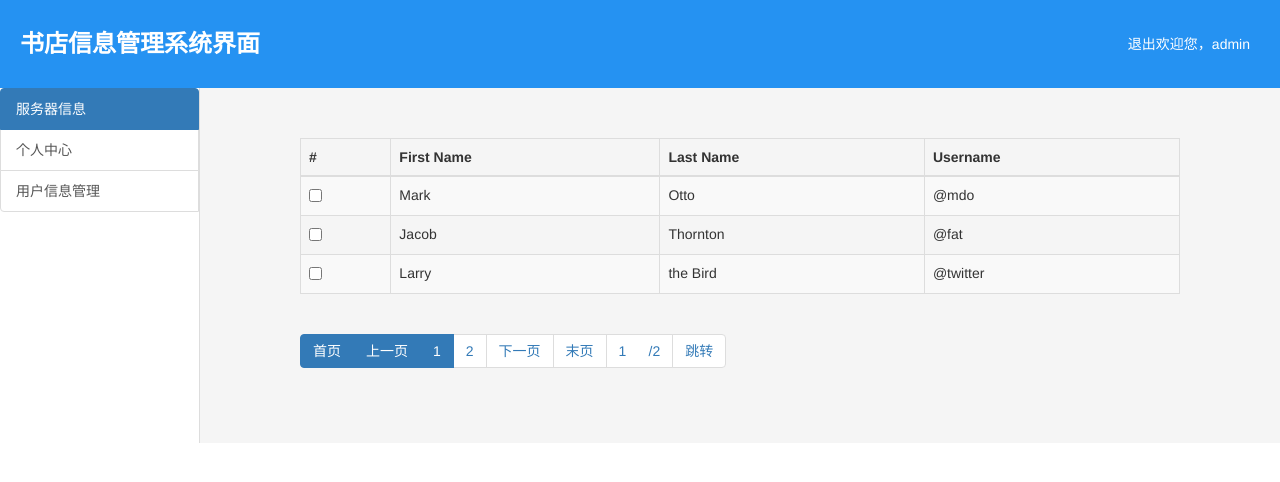
After one commit to dsl14122/bysjAboutPHP, a PHP site: page /admin/address.html in a window 1280 px wide. The commit adds this page. Shown: the top 482 px of the page. Run offline with PHP 8.4, Linux system fonts and the light colour scheme.

```diff
--- /dev/null
+++ b/admin/address.html
@@ -0,0 +1,113 @@
+<!DOCTYPE html>
+<html lang="en">
+<head>
+    <meta charset="UTF-8">
+    <meta name="viewport" content="width=device-width, initial-scale=1.0">
+    <meta http-equiv="X-UA-Compatible" content="ie=edge">
+    <title>后台主页</title>
+    <link rel="stylesheet" href="./less/base.css">
+    <link rel="stylesheet" href="./lib/bootstrap/css/bootstrap.min.css">
+    <link rel="stylesheet" href="./less/index.css">
+</head>
+<body>
+    <main id="main" class='main' >
+
+        <div class="main_title">
+            <div class="top_left">
+                <a href="#">
+                    <h2>书店信息管理系统界面</h2>
+                </a>
+            </div>
+            <div class="top_right">
+                <div class="logout">
+                    <a href="#"><span>退出</span></a>
+                </div>
+                <div class="user">
+                    <span>欢迎您，admin</span>
+                </div>
+            </div>
+        </div>
+        <div class="main_content">
+            <div class="main_left">
+                <div class="list-group">
+                    <a href="index.html" class="list-group-item active"> 服务器信息 </a>
+                    <!-- 通过data-toggle 和 data-target来和后面的一级二级分类关联 点击切换
+                    使用collapse插件 -->
+                    <a href="#" class="list-group-item" data-toggle="collapse" data-target="#categoryManage">个人中心</a>
+                    <div class="collapse list-group" id="categoryManage">
+                        <a href="product.html" class="list-group-item">商品管理</a>
+                        <a href="address.html" class="list-group-item">收货地址管理</a>
+                    </div>
+                    <a href="userInfo.html" class="list-group-item">用户信息管理</a>
+                </div>
+            </div>
+            <div class="main_right">
+                    <table class="table table-bordered table-hover table-striped">
+                            <thead>
+                              <tr>
+                                <th>#</th>
+                                <th>First Name</th>
+                                <th>Last Name</th>
+                                <th>Username</th>
+                              </tr>
+                            </thead>
+                            <tbody>
+                              <tr>
+                                <th scope="row">
+                                    <input type="checkbox">
+                                </th>
+                                <td>Mark</td>
+                                <td>Otto</td>
+                                <td>@mdo</td>
+                              </tr>
+                              <tr>
+                                <th scope="row">
+                                    <input type="checkbox">
+                                </th>
+                                <td>Jacob</td>
+                                <td>Thornton</td>
+                                <td>@fat</td>
+                              </tr>
+                              <tr>
+                                <th scope="row">
+                                    <input type="checkbox">
+                                </th>
+                                <td>Larry</td>
+                                <td>the Bird</td>
+                                <td>@twitter</td>
+                              </tr>
+                            </tbody>
+                     </table>
+                <!-- 分页器      -->
+                <ul id="page" class="pagination">
+                    <li class="active">
+                        <a data-original-title="" title="">首页</a>
+                    </li>
+                    <li class="active">
+                        <a data-original-title="" title="">上一页</a>
+                    </li>
+                    <li class="active">
+                        <a data-original-title="" title="">1</a>
+                    </li>
+                    <li>
+                        <a data-original-title="" title="">2</a>
+                    </li>
+                    <li><a data-original-title="" title="">下一页</a>
+                    </li>
+                    <li>
+                        <a data-original-title="" title="">末页</a>
+                    </li>
+                    <li>
+                        <span><input type="text" style="width: 30px;height: 20px;" value="1">/2</span></li><li><span>跳转</span>
+                    </li>
+                </ul>
+            </div>
+        </div>
+    </main>
+
+</body>
+</html>
+<script src="./lib/jquery/jquery.min.js"></script>
+<script src="./lib/bootstrap/js/bootstrap.min.js"></script>
+<script src="./lib/bootstrap/js/bootstrap-paginator.js"></script>
+<script src="./js/address.js"></script>
--- /dev/null
+++ b/admin/less/base.css
@@ -0,0 +1,89 @@
+
+body,
+div,
+a,
+img,
+input,
+span,
+p,
+ul,
+li,
+h1,
+h2,
+h3,
+h4,
+i,
+em,
+dl,
+dt,
+dd,
+tr,
+td,
+ins,
+del,
+strong{
+    margin:0;
+    padding:0
+}
+em,
+i{
+    font-style:normal
+}
+li{
+    list-style:none
+}
+ul{
+    margin: 0;
+    padding: 0;
+}
+
+img{
+    border:0;
+    vertical-align:middle;
+}
+button{
+    cursor:pointer
+}
+a{
+    color:#000;
+    text-decoration:none
+}
+
+input{
+    border: 0;
+    outline: none
+}
+button,
+input{
+    font-family:Microsoft YaHei,Heiti SC,tahoma,arial,Hiragino Sans GB,\\5B8B\4F53,sans-serif;
+}
+body{
+    -webkit-font-smoothing:antialiased;
+    background-color:#fff;
+    font:12px/1.5 Microsoft YaHei,Heiti SC,tahoma,arial,Hiragino Sans GB,\\5B8B\4F53,sans-serif;
+    color:#666;
+}
+.clearfix:after{
+    visibility:hidden;
+    clear:both;
+    display:block;
+    content:".";
+    height:0;
+}
+.clearfix{
+    *zoom:1
+}
+
+.hide,
+.none{
+    display:none;
+}
+.float_t{
+    float: left;
+}
+.float_r{
+    float: right;
+}
+.show{
+    display: block;
+}
--- a/admin/less/index.css
+++ b/admin/less/index.css
@@ -1,7 +1,69 @@
-#main .main-title {
+.main {
+  display: flex;
+  flex-direction: column;
+}
+.main .main_title {
   display: flex;
   justify-content: space-between;
   align-items: center;
-  height: 100px;
-  background-color: pink;
+  height: 88px;
+  background-color: #2592f2;
+  color: #fff;
 }
+.main .main_title .top_left {
+  padding-left: 20px;
+  padding-bottom: 10px;
+}
+.main .main_title .top_left a {
+  color: #fff;
+}
+.main .main_title .top_left a h2 {
+  font-size: 24px;
+  font-weight: bold;
+}
+.main .main_title .top_left a:hover {
+  text-decoration: none;
+}
+.main .main_title .top_right {
+  display: flex;
+  justify-content: center;
+  align-items: center;
+}
+.main .main_title .top_right .logout a {
+  color: #fff;
+}
+.main .main_title .top_right .user {
+  padding-right: 30px;
+}
+.main .main_content {
+  flex: 1;
+  display: flex;
+  justify-content: center;
+}
+.main .main_content .main_left {
+  width: 200px;
+  border-right: 1px solid #ddd;
+}
+.main .main_content .main_left .list-group {
+  margin-bottom: 0px;
+}
+.main .main_content .main_left .list-group-item {
+  border-bottom-right-radius: 0px;
+}
+.main .main_content .main_right {
+  background-color: #f5f5f5;
+  flex: 1;
+  padding: 50px 100px;
+}
+.main .main_content .main_right .row {
+  line-height: 50px;
+  border: 1px solid #ddd;
+}
+.main .main_content .main_right .row .col-md-12 {
+  font-size: 18px;
+  font-weight: bold;
+}
+.main .main_content .main_right .row .col-md-3 {
+  height: 50px;
+  border-right: 1px  solid #ddd;
+}
--- a/admin/less/index.less
+++ b/admin/less/index.less
@@ -1,32 +1,84 @@
-@main-color:#1c77ac;
+@main-color:#2592f2;
+
 
 // 主页面样式
-#main{
+.main{
+     display: flex;
 
-    .main-title{
+     flex-direction: column;
+    .main_title{
         display: flex;
         justify-content: space-between;
         align-items: center;
-        height: 100px;
-        background-color: pink;
-        .top-left{
-
+        height: 88px;
+        background-color: @main-color;
+        color: #fff;
+        .top_left{
+            padding-left: 20px;
+            padding-bottom: 10px;
            a{
-               h2{ }
+            color: #fff;
+               h2{
+                   font-size: 24px;
+                   font-weight: bold;
+                }
+             &:hover{
+                 text-decoration: none;
+             }
            }
         }
-        .top-right{
+        .top_right{
+            display: flex;
+            justify-content: center;
+            align-items: center;
+           .logout{
+               a{
+                color: #fff;
+                   span{
+
+                   }
+               }
+           }
+         .user{
+           padding-right: 30px;
+         }
+        }
+    }
 
 
+    .main_content{
+        flex: 1;
+        display: flex;
+        justify-content: center;
+
+        .main_left{
+         width: 200px;
+
+         border-right: 1px solid #ddd;
+         .list-group{
+             margin-bottom: 0px;
+         }
+         .list-group-item {
+            border-bottom-right-radius: 0px;
+           }
         }
-    }
-    .main-content{
+        .main_right{
+          background-color: #f5f5f5;
+          flex: 1;
 
-        .main-left{
-
-        }
-        .main-right{
-
+          padding: 50px 100px;
+          .row{
+              line-height: 50px;
+              border: 1px solid #ddd;
+              .col-md-12{
+                  font-size: 18px;
+                  font-weight: bold;
+              }
+              .col-md-3{
+                height:50px;
+                  border-right: 1px  solid #ddd;
+              }
+          }
         }
     }
 }
```
Also changed, not shown: admin/index.html (+66 -13 lines), admin/product.html (added, +113 -0 lines), admin/userInfo.html (added, +113 -0 lines), admin/js/address.js (added), admin/js/product.js (added), admin/js/userInfo.js (added), admin/less/address.less (added), admin/less/product.less (added), admin/less/userInfo.less (added).
